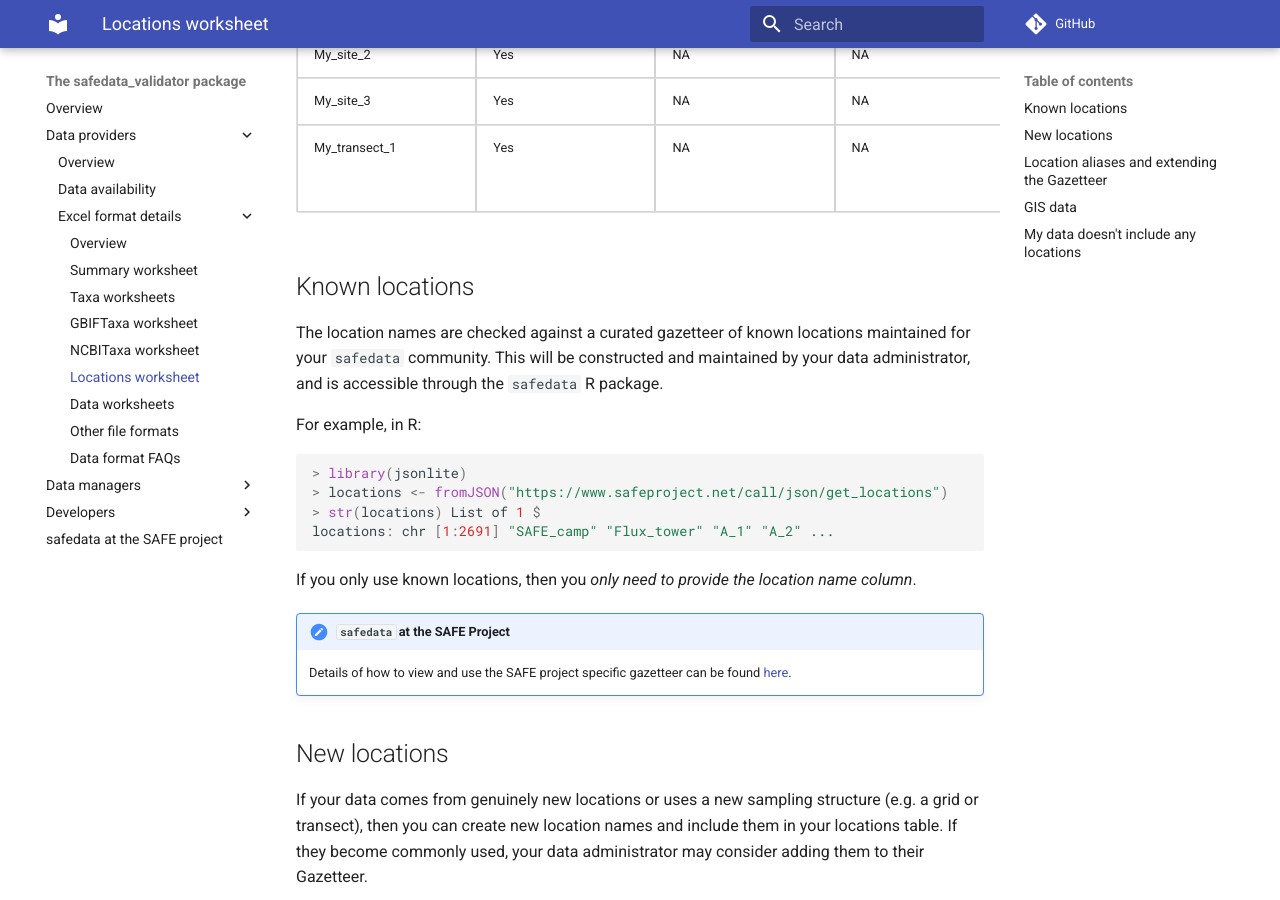
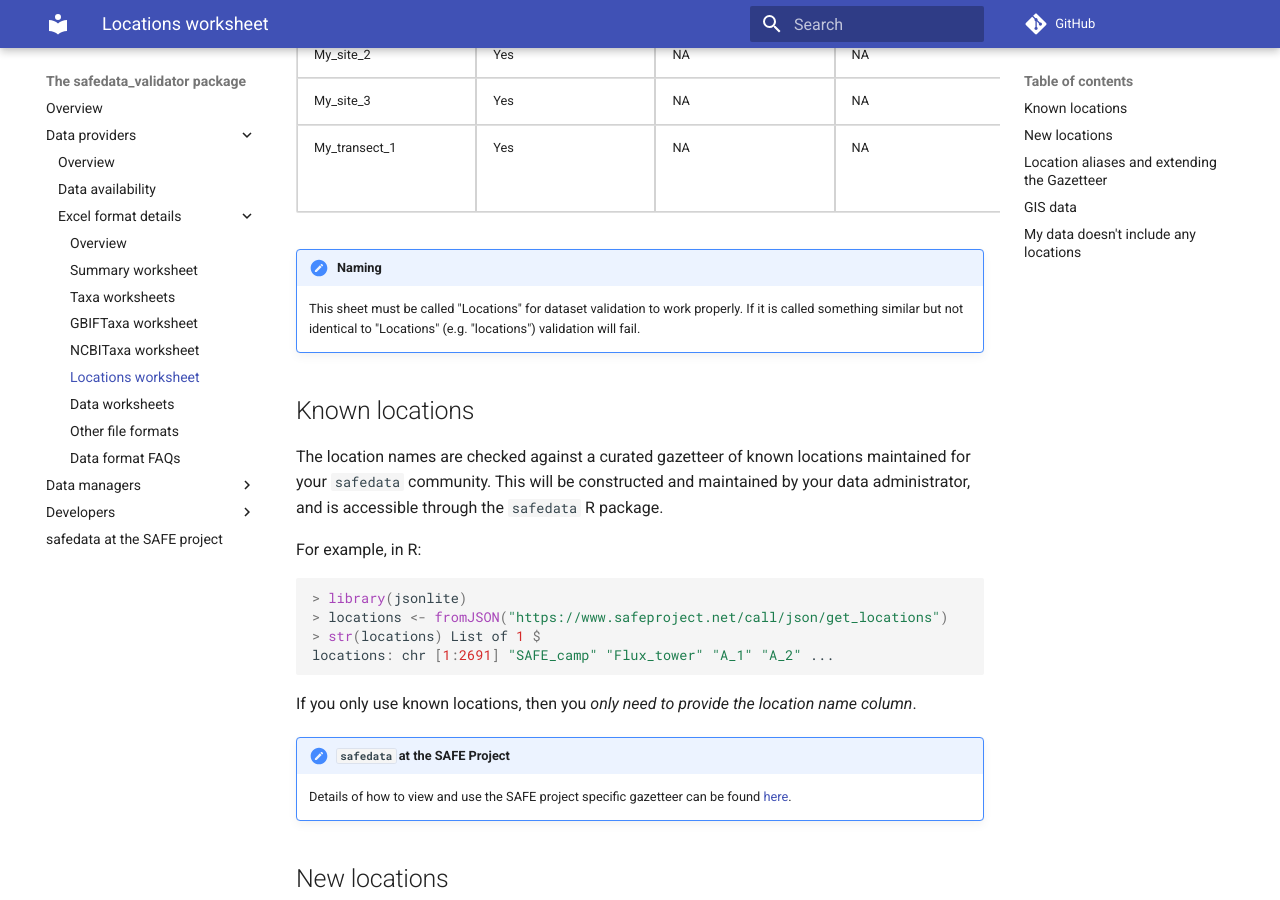
Before and after one commit to ImperialCollegeLondon/safedata_validator, an MkDocs documentation site: the page built from docs/data_providers/data_format/locations.md, in a window 1280 px wide and 900 px high, scrolled down 546 px. Built offline with MkDocs 1.6.1 and Material for MkDocs 9.7.7, drawn with Linux system fonts in a browser that asks for light colours; comment, search, counter and statistics services are not loaded.

Commit message:
Added note to docs about Locations sheet naming

```diff
--- a/docs/data_providers/data_format/locations.md
+++ b/docs/data_providers/data_format/locations.md
@@ -43,6 +43,11 @@ should appear in this worksheet. The worksheet must have the following structure
 | My_site_3     | Yes | NA       | NA         | POINT      | Point(117.7762 4.9576)                       |
 | My_transect_1 | Yes | NA       | NA         | Linestring | Linestring(117.7762 4.9576, 117.7862 4.9676) |
 <!-- markdownlint-enable MD013 -->
+
+!!! Note "Naming"
+    This sheet must be called "Locations" for dataset validation to work properly. If it
+    is called something similar but not identical to "Locations" (e.g. "locations")
+    validation will fail.
 
 ## Known locations
 
```
